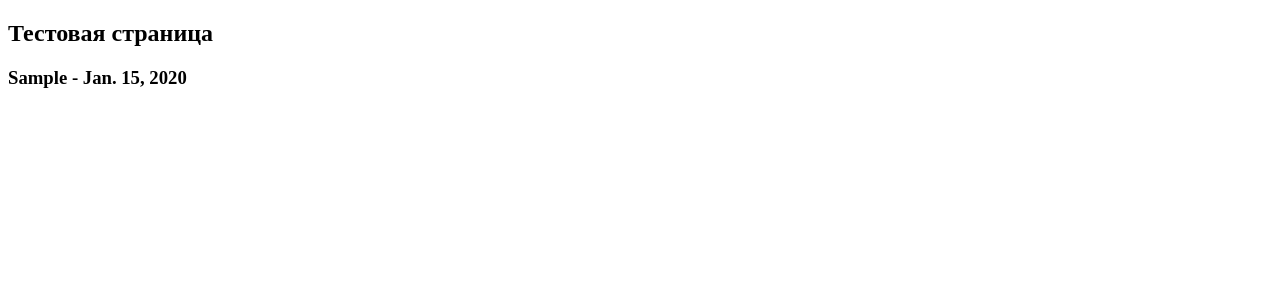
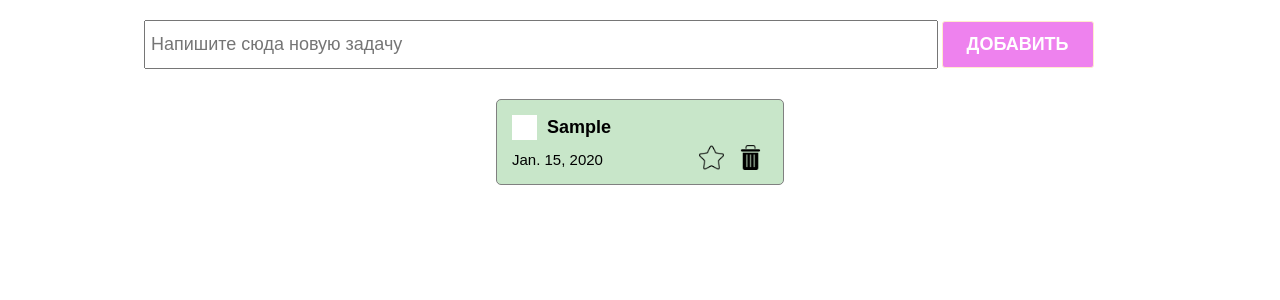
Before and after one commit to Ainur-Dzholdosheva/todo, a Django app: page /test/ in a window 1280 px wide. Shown: the top 300 px of the page. Run offline with Django 3.2, Linux system fonts and the light colour scheme; tables that the repository leaves empty hold one stand-in row (values such as "Sample post").

Commit message:
added section container and item classes to test.html

```diff
--- a/main/templates/test.html
+++ b/main/templates/test.html
@@ -1,14 +1,41 @@
+{% load static %}
 <!DOCTYPE html>
 <html lang="en">
-<head>
-    <meta charset="UTF-8">
-    <meta name="viewport" content="width=device-width, initial-scale=1.0">
-    <title>Document</title>
-</head>
+    <head>
+        <meta charset="UTF-8">
+        <meta name="viewport" content="width=device-width, initial-scale=1.0"/>
+        <title>Todo</title>
+        <!-- <link rel="stylesheet" href="/styles/index.css">
+        <link rel="stylesheet" href="/styles/checkbox.css"> -->
+        <link rel="stylesheet" href="{% static 'styles/index.css' %}">
+        <link rel="stylesheet" href="{% static 'styles/checkbox.css' %}">
+    </head>
 <body>
-    <h2>Тестовая страница</h2>
-    {% for todo in todo_list %}
-        <h3>{{ todo.test }} - {{ todo.created_at }}</h3>
-    {% endfor %}
+    <section>
+        <div class="create_container">
+            <input class="create_input" type="text" placeholder="Напишите сюда новую задачу"/>
+            <button class="create_button">Добавить</button>
+        </div>
+        <div class="todo_container">
+            {% for todo in todo_list %}
+            <div class="todo_item">
+                <div class="todo_item_header">
+                    <label class="checkbox_container">
+                        <input type="checkbox">
+                        <span class="checkmark"></span>
+                    </label>
+                    <h4>{{ todo.test }}</h4>
+                </div>
+                <div class="todo_item_footer">
+                    <p>{{ todo.created_at }}</p>
+                    <div class="action_buttons">
+                        <img src="./icons/unmarked.png">
+                        <img src="./icons/delete.png">
+                    </div>
+                </div>
+            </div>
+            {% endfor %}
+        </div>
+    </section>
 </body>
 </html>
```
